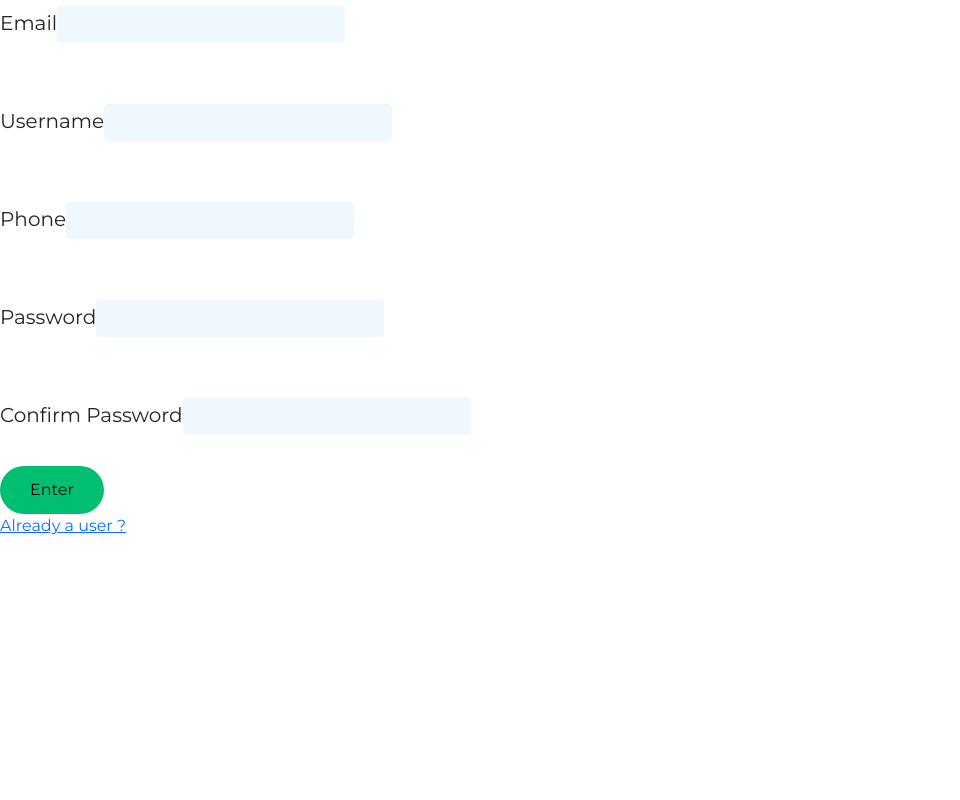
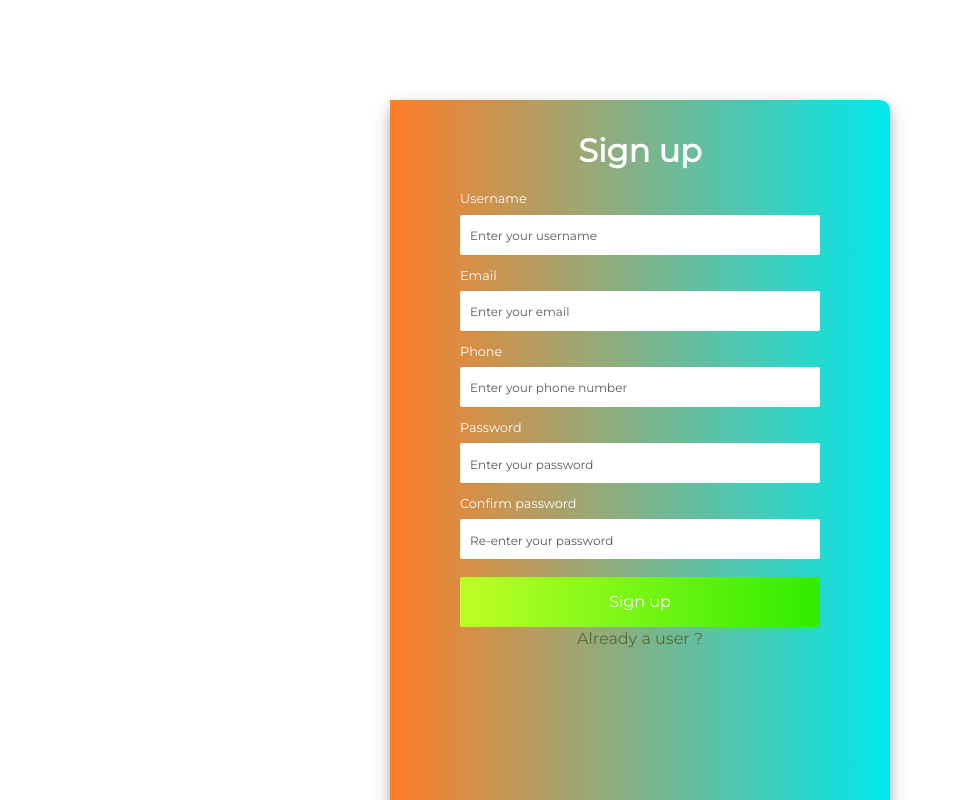
Before and after one commit to cs19b017iittp/Food_Organizer_Webapp, a React (Create React App) app in the folder Frontend/: page /signup in a window 1280 px wide. Shown: the top 800 px of the page, without its empty margins (0-960 px from the left). Built offline with nearby package versions, Linux system fonts and the light colour scheme.

Commit message:
Signup page updated

```diff
--- a/Frontend/src/App.js
+++ b/Frontend/src/App.js
@@ -20,6 +20,7 @@ import Addproduct from "./Addproduct";
 import About from './components/About';
 import Inventory from './components/Inventory';
 import LoginPage from './components/loginPage/loginNew';
+import { SignUpNew } from './components/loginPage/SignUpNew';
 
 
 
--- a/Frontend/src/components/SignUp.js
+++ b/Frontend/src/components/SignUp.js
@@ -1,48 +1,63 @@
-import React, { Component, useState } from 'react';
+import React from 'react';
 import { Link } from 'react-router-dom';
-import { Button } from './Button';
-import axios from 'axios';
-import { BtnWrap } from './InfoSection/InfoElements';
+import useForm from './loginPage/SignupForm';
+import validate from './loginPage/validateInfo';
+import './loginPage/Signup.css'
 // Signup page
 
 
 export default function SignUp() {
-    const addusertodatabase=()=>{
-        var x=username
-        localStorage.setItem("userName",x);
-    axios.post("http://localhost:3001/user/insert",{username:username,emailId:email,password:password });
-    }
-    const [username, setusername] = useState("")
-    const [email, setemail] = useState("")
-    const [password, setpassword] = useState(0)
+
+    const {handleChange, values, handleSubmit, errors} = useForm(validate);
+
+    // const togglePassword = document.querySelector('#togglePassword');
+    // const pass = document.querySelector('#password');
+
+    // togglePassword.addEventListener('click', function (e) {
+    //     // toggle the type attribute
+    //     const type = pass.getAttribute('type') === 'password' ? 'text' : 'password';
+    //     pass.setAttribute('type', type);
+    //     // toggle the eye slash icon
+    //     this.classList.toggle('fa-eye-slash');
+    // });
+
     return (
         <>
-
-            <div>
-                <label>Email</label>
-                <input type="email" onChange={(event) => { setemail(event.target.value) }} required></input>
-                <br /><br />
-                <label>Username</label>
-                <input type="text" onChange={(event) => { setusername(event.target.value) }} required></input>
-                <br /><br />
-                <label>Phone</label>
-                <input type="tel" required></input>
-                <br /><br />
-                <label>Password</label>
-                <input type="password" onChange={(event) => { setpassword(event.target.value) }} required></input>
-                <br /><br />
-                <label>Confirm Password</label>
-                <input type="password" required></input>
-                <br />
-                <BtnWrap>
-                <Button to="/main"  onClick={addusertodatabase} primary='true'
-                    dark='true'
-                    smooth={true} duration={500} spy={true} exact='true' offset={-80}>
-                    Enter
-                </Button>
-                </BtnWrap>
-                <Link to="/loginpage">Already a user ?</Link>
+        <div className="form-container">
+            <div className="form-content">
+            <form className="form" onSubmit={handleSubmit} noValidate>
+                <h1>Sign up</h1>
+                <div className="form-inputs">
+                    <label className="form-label">Username</label>
+                    <input id="username" type="text" name="username" className="form-input" placeholder="Enter your username" value={values.username} onChange={handleChange}/>
+                    {errors.username && <p>{errors.username}</p>}
+                </div>
+                <div className="form-inputs">
+                    <label className="form-label">Email</label>
+                    <input id="email" type="email" name="email" className="form-input" placeholder="Enter your email" value={values.email} onChange={handleChange}/>
+                    {errors.email && <p>{errors.email}</p>}
+                </div>
+                <div className="form-inputs">
+                    <label className="form-label">Phone</label>
+                    <input id="phone" type="tel" name="phone" className="form-input" placeholder="Enter your phone number" value={values.phone} onChange={handleChange}/>
+                    {errors.phone && <p>{errors.phone}</p>}
+                </div>
+                <div className="form-inputs">
+                    <label className="form-label">Password</label>
+                    <input id="password" type="password" name="password" className="form-input" placeholder="Enter your password" value={values.password} onChange={handleChange}/>
+                    {/* <i className="far fa-eye" id="togglePassword" ></i> */}
+                    {errors.password && <p>{errors.password}</p>}
+                </div>
+                <div className="form-inputs">
+                    <label className="form-label">Confirm password</label>
+                    <input id="password2" type="password" name="password2" className="form-input" placeholder="Re-enter your password" value={values.password2} onChange={handleChange}/>
+                    {errors.password2 && <p>{errors.password2}</p>}
+                </div>
+                <button className="form-input-btn" type="submit">Sign up</button>
+                <Link to="/loginpage" className="link-login">Already a user ?</Link>
+            </form>
             </div>
+        </div>
         </>
     )
 }
--- /dev/null
+++ b/Frontend/src/components/loginPage/Signup.css
@@ -0,0 +1,106 @@
+.form-container {
+  margin: 100px auto;
+  width: 500px;
+  box-shadow: 0 5px 8px 0 rgba(0, 0, 0, 0.2), 0 7px 20px 0 rgba(0, 0, 0, 0.2);
+  position: relative;
+  border-radius: 10px;
+  height: 850px;
+  display: grid;
+}
+
+.form-content {
+  border-radius: 0 10px 10px 0;
+  position: relative;
+  /* background: linear-gradient(90deg, rgb(40, 40, 40) 0%, rgb(17, 17, 17) 100%); */
+  background: linear-gradient(
+    90deg,
+    rgb(255, 125, 39) 0%,
+    rgb(0, 232, 236) 100%
+  );
+}
+
+.form {
+  position: absolute;
+  top: 50%;
+  left: 50%;
+  transform: translate(-50%, -50%);
+  width: 90%;
+  height: 100%;
+  display: flex;
+  flex-direction: column;
+  justify-content:start;
+  align-items: center;
+}
+
+.form h1 {
+  font-size: 2rem;
+  font-weight: bolder;
+  text-align: center;
+  width: 80%;
+  margin-bottom: 1rem;
+  color: #fff;
+}
+
+.form-inputs {
+  margin-bottom: 0.5rem;
+  width: 80%;
+}
+
+.form-inputs p {
+  font-size: 0.8rem;
+  margin-top: 0.5rem;
+  color: #f00e0e;
+}
+
+.form-label {
+  display: inline-block;
+  font-size: 0.8rem;
+  margin-bottom: 6px;
+  color: #fff;
+}
+
+.form-input {
+  display: block;
+  padding-left: 10px;
+  outline: none;
+  border-radius: 2px;
+  height: 40px;
+  width: 100%;
+  border: none;
+}
+
+.form-input::placeholder {
+  color: #595959;
+  font-size: 12px;
+}
+
+.form-input-btn {
+  width: 80%;
+  height: 50px;
+  margin-top: 10px;
+  border-radius: 2px;
+  background: linear-gradient(
+    90deg,
+    rgb(190, 255, 39) 0%,
+    rgb(47, 236, 0) 100%
+  );
+  outline: none;
+  border: none;
+  color: #fff;
+  font-size: 1rem;
+}
+
+.form-input-btn:hover {
+  cursor: pointer;
+  background: linear-gradient(
+    90deg,
+    rgb(39, 143, 255) 0%,
+    rgb(12, 99, 250) 100%
+  );
+  transition: all 0.4s ease-out;
+}
+
+.link-login{
+  text-decoration: none;
+  color: darkolivegreen;
+}
--- /dev/null
+++ b/Frontend/src/components/loginPage/SignupForm.js
@@ -0,0 +1,49 @@
+import { useState, useEffect } from "react";
+import { useHistory } from "react-router";
+import axios from "axios";
+
+const useForm = (validate) => {
+    const [values, setValues] = useState({
+        username: '',
+        email: '',
+        phone: '',
+        gender: '',
+        password: '',
+        password2:'',
+    })
+
+    var history = useHistory();
+    const [errors,setErrors] = useState({})
+    const [isSubmitting,setIsSubmitting] = useState(false)
+
+
+    const handleChange = e => {
+        const {name, value} = e.target
+        setValues({
+            ...values,
+            [name]: value
+        })
+    }
+
+    const handleSubmit = e => {
+        e.preventDefault();
+
+        setErrors(validate(values))
+        setIsSubmitting(true)
+
+    }
+
+
+    useEffect(
+        () => {
+        if(Object.keys(errors).length === 0 && isSubmitting)
+        {
+            // callback()
+            axios.post("http://localhost:3001/user/insert",{username:values.username,emailId:values.email,phone:values.phone,password:values.password});
+            history.push("/main")
+        }
+    },[errors]
+    );
+    return {handleChange, values, handleSubmit, errors}
+}
+export default useForm
--- a/Frontend/src/components/loginPage/loginNew.jsx
+++ b/Frontend/src/components/loginPage/loginNew.jsx
@@ -33,11 +33,11 @@ var x="";
                         <label htmlFor="Username">Username</label>
 
 
-                        <input id="uname" type="text" name="username" placeholder="username" />
+                        <input id="uname" type="text" className="login-input" name="username" placeholder="username" />
                     </div>
                     <div className="form-group">
                         <label htmlFor="password">Password</label>
-                        <input type="text" name="password" placeholder="password" />
+                        <input type="text" name="password" className="login-input" placeholder="password" />
                     </div>
                 </div>
             </div>
--- a/Frontend/src/components/loginPage/style.css
+++ b/Frontend/src/components/loginPage/style.css
@@ -42,7 +42,7 @@ label {
   width: fit-content;
 }
 
-input {
+.login-input {
   margin-top: 6px;
   min-width: 18em;
   height: 37px;
--- /dev/null
+++ b/Frontend/src/components/loginPage/validateInfo.js
@@ -0,0 +1,33 @@
+export default function validate(values) {
+    let errors = {}
+
+    if(!values.username.trim()){
+        errors.username = 'Username required';
+    }
+    if(!values.email){
+        errors.email = 'Email required';
+    }
+    else if(!/\S+@\S+\.\S+/.test(values.email)){
+        errors.email = 'Email address is invalid';
+    }
+    if(!values.phone){
+        errors.phone = 'Phone number is required';
+    }
+    else if(values.phone.length !== 10){
+        errors.phone = 'Phone number should be of length 10';
+    }
+    if(!values.password){
+        errors.password = 'Password is required';
+    }
+    else if(values.password.length < 6){
+        errors.password = 'Password should be atleast 6 characters';
+    }
+    if(!values.password2){
+        errors.password2 = 'Password is required';
+    }
+    else if(values.password2 !== values.password){
+        errors.password2 = 'Passwords do not match';
+    }
+
+    return errors;
+}
```
Also changed, not shown: Frontend/src/components/loginPage/SignUpNew.jsx (+62 -37 lines), 2 other files (tests, documents, lock files or other folders).
